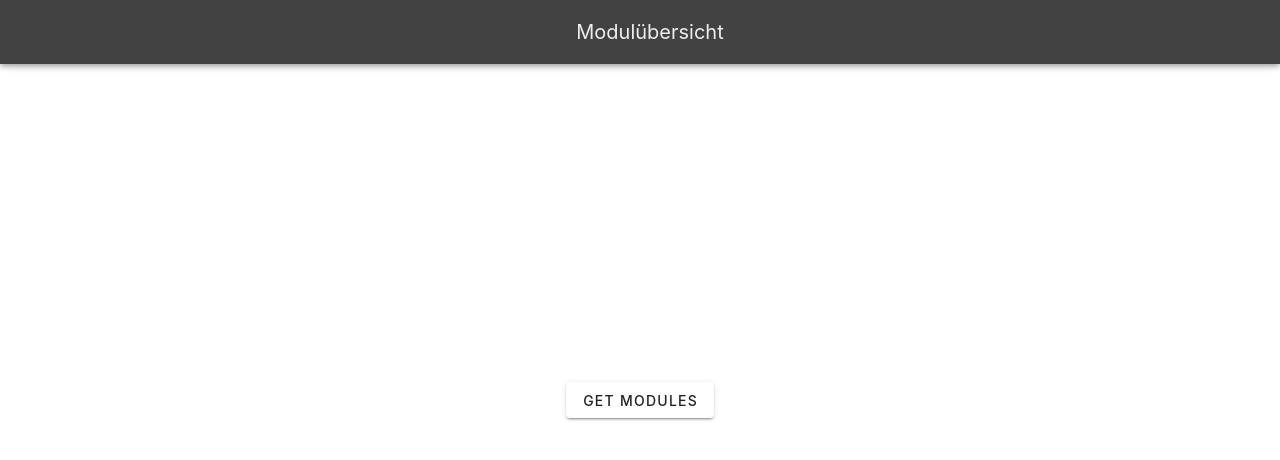
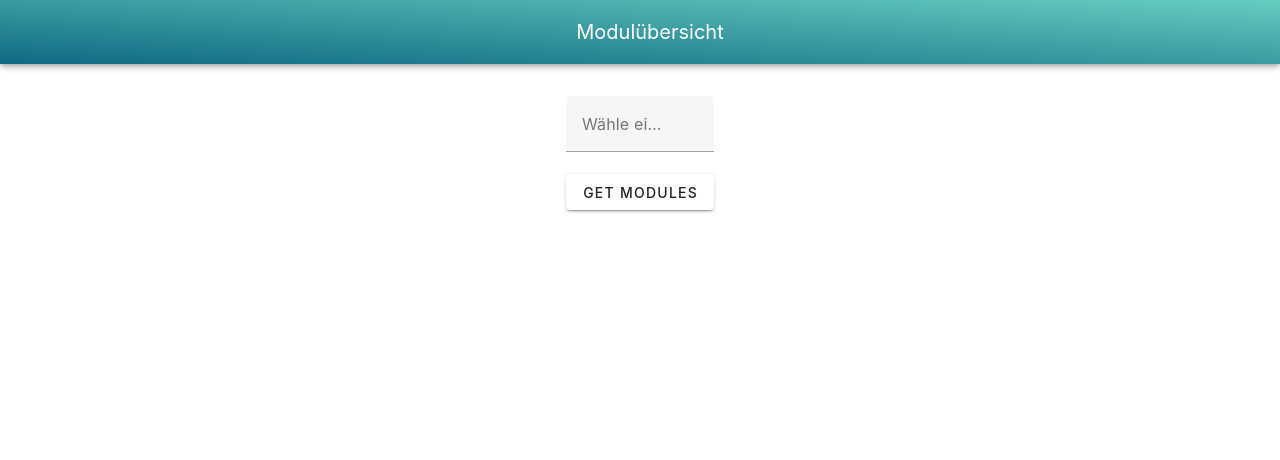
Before and after one commit to nobodyknowsE/GIBIS_REST, a Vue app in the folder gibis-rest/: page / in a window 1280 px wide. Shown: the top 460 px of the page. Built offline with nearby package versions, Linux system fonts and the light colour scheme.

Commit message:
add select

```diff
--- a/gibis-rest/src/App.vue
+++ b/gibis-rest/src/App.vue
@@ -1,13 +1,32 @@
-<script setup lang="ts">
-import TestComponent from './components/TestComponent.vue'
-</script>
-
 <template>
-  <v-layout>
+  <v-app>
     <v-app-bar
       title="Modulübersicht"
-      color="surface-variant"
-    />
-  </v-layout>
-  <TestComponent/>
+      color="teal-accent-4"
+    >
+      <template v-slot:image>
+          <v-img gradient="to top right, rgba(19,84,122,.8), rgba(128,208,199,.8)"/>
+      </template>
+    </v-app-bar>
+    <v-main>
+      <v-select
+        v-model="selectedItem"
+        label="Wähle einen Studiengang aus"
+        :items="items"
+      />
+      <TestComponent/>
+    </v-main>
+  </v-app>
 </template>
+
+<script setup lang="ts">
+  import TestComponent from './components/TestComponent.vue'
+  import { ref } from 'vue'
+
+  const selectedItem = ref(null)
+  const items = ref([
+    'item 1',
+    'item 2',
+    'item 3'
+  ])
+</script>
```
